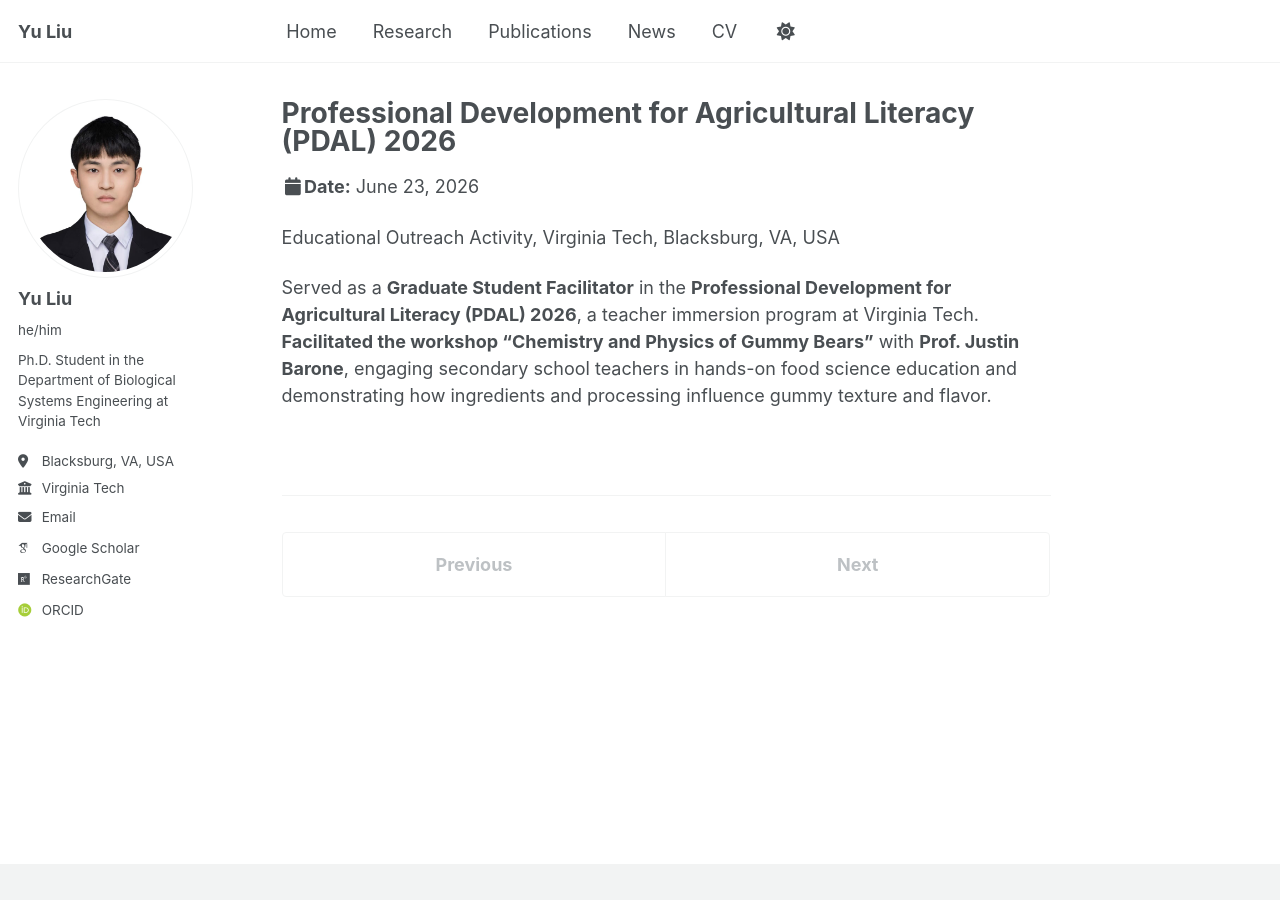
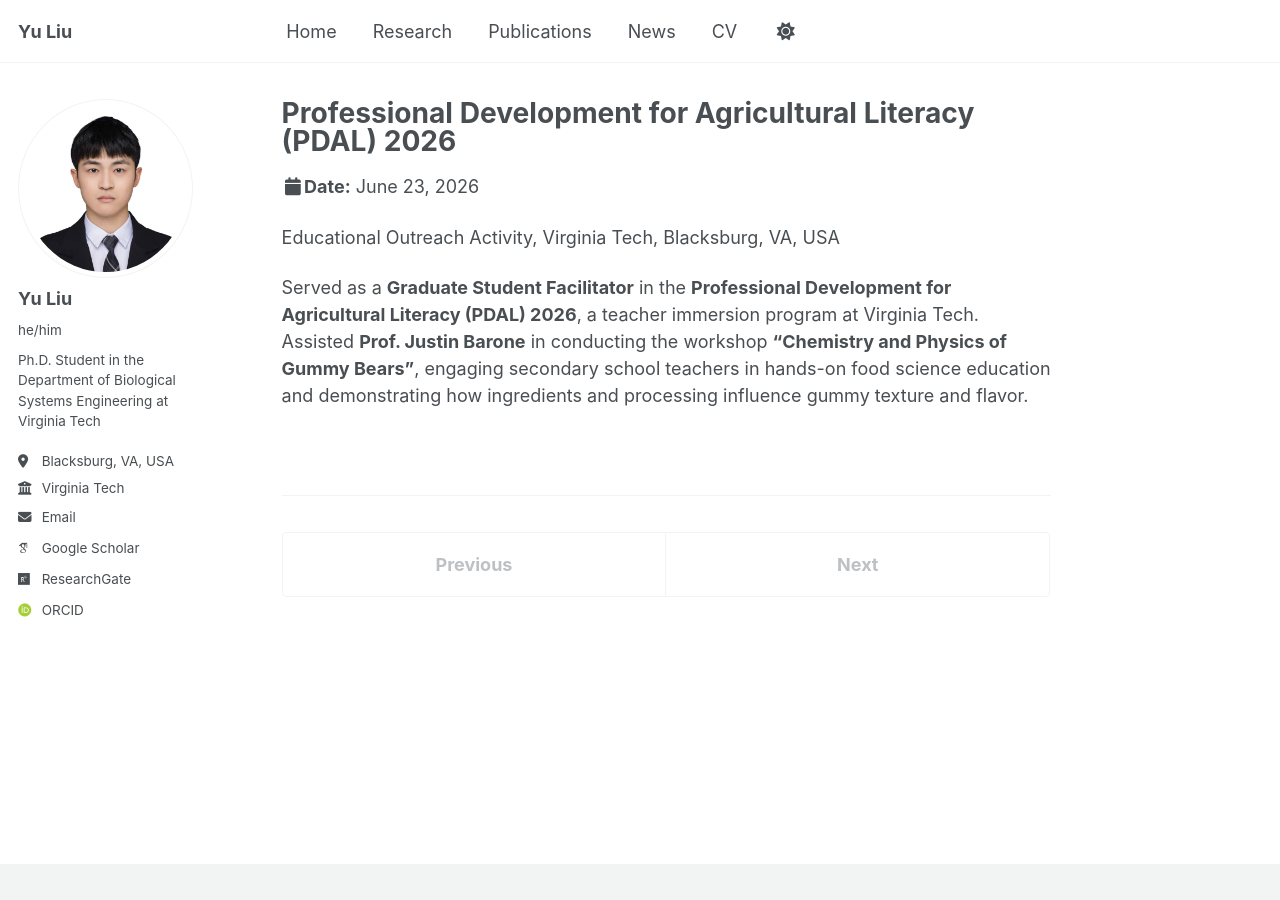
Before and after one commit to yuliu0322/yuliu0322.github.io, a Jekyll site: the page built from _talks/2026-06-23-PADL Activity.md, in a window 1280 px wide. Built offline with Jekyll 4.4.1, drawn with Linux system fonts in a browser that asks for light colours; some web fonts are replaced; a script bundle is joined from its source files by our own code; library files that are not in the unit come from our copies.

Commit message:
Update 2026-06-23-PADL Activity.md

```diff
--- a/_talks/2026-06-23-PADL Activity.md
+++ b/_talks/2026-06-23-PADL Activity.md
@@ -10,4 +10,4 @@ location: "Blacksburg, VA, USA"
 
 Educational Outreach Activity, Virginia Tech, Blacksburg, VA, USA
 
-Served as a **Graduate Student Facilitator** in the **Professional Development for Agricultural Literacy (PDAL) 2026**, a teacher immersion program at Virginia Tech. **Facilitated the workshop "Chemistry and Physics of Gummy Bears"** with **Prof. Justin Barone**, engaging secondary school teachers in hands-on food science education and demonstrating how ingredients and processing influence gummy texture and flavor.
+Served as a **Graduate Student Facilitator** in the **Professional Development for Agricultural Literacy (PDAL) 2026**, a teacher immersion program at Virginia Tech. Assisted **Prof. Justin Barone** in conducting the workshop **"Chemistry and Physics of Gummy Bears"**, engaging secondary school teachers in hands-on food science education and demonstrating how ingredients and processing influence gummy texture and flavor.
```
